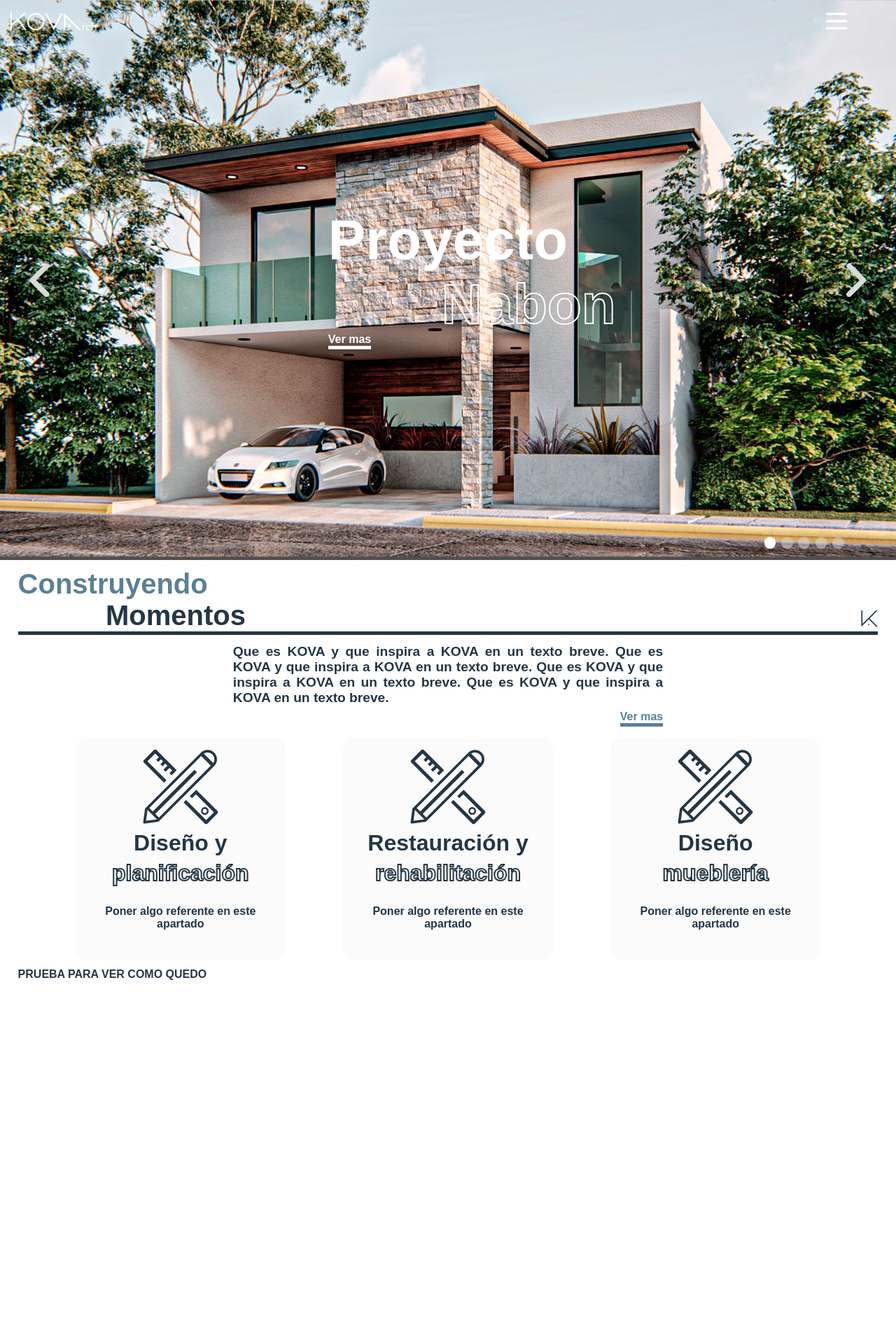
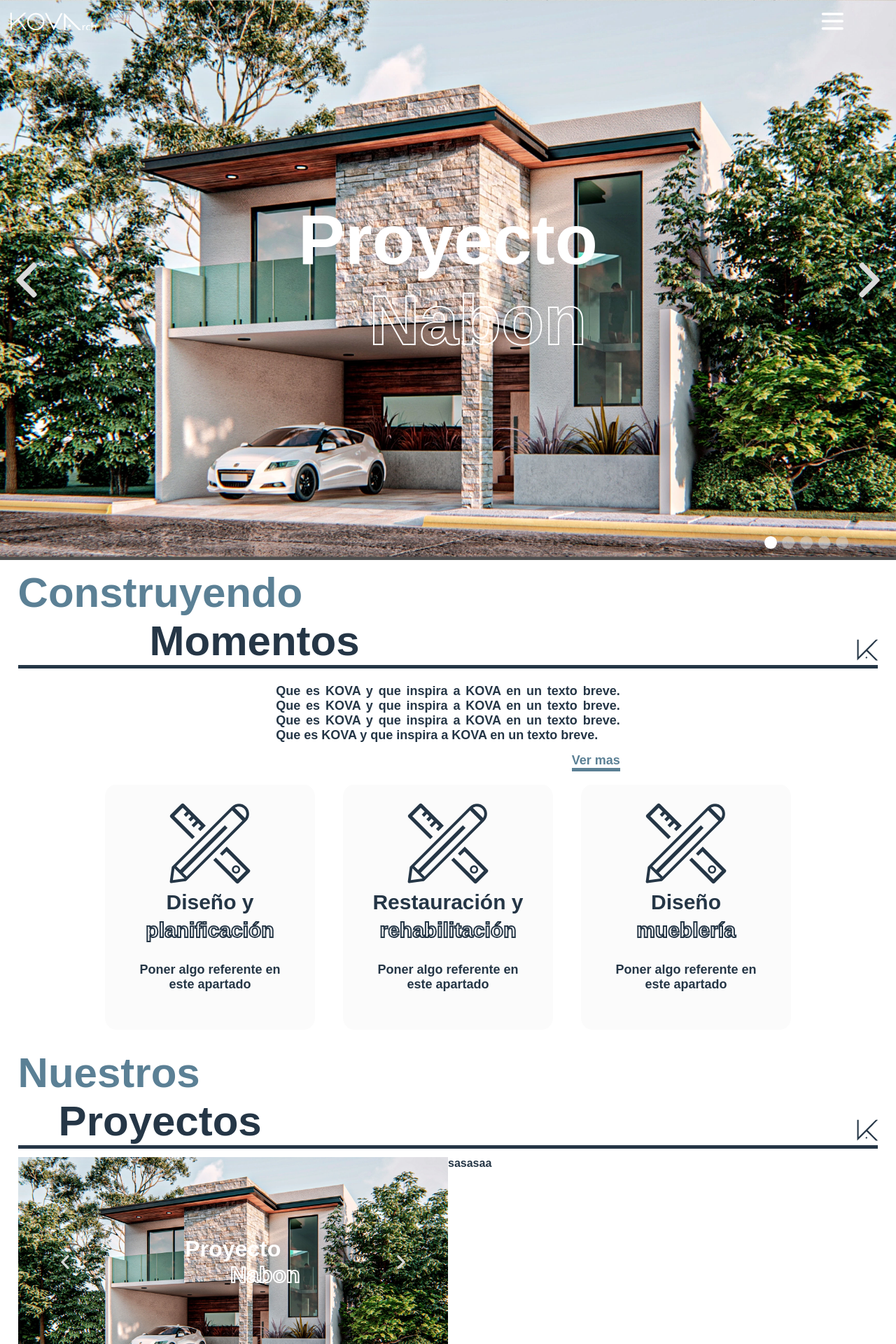
Before and after one commit to Fab1029/KovaFrontend, a React (Vite) app: page / in a window 1280 px wide. Shown: the top 1920 px of the page at 70% size. Before the commit the page ends 1401 px from the top, so only its background shows below. Built offline with nearby package versions, Linux system fonts and the light colour scheme.

Commit message:
refactor(home): refactor home components

```diff
--- a/src/components/InfoCard/InfoCard.css
+++ b/src/components/InfoCard/InfoCard.css
@@ -1,25 +1,27 @@
 .info-card {
-
-    padding: 5%;
-    border-radius: 5%;
-    background-color: #FBFBFB;
+    padding: 5px;
+    width: 300px;
+    height: 350px;
+    margin: 2px 20px;
     display: flex;
     text-align: center;
     align-items: center;
     flex-direction: column;
     justify-content: center;
+    border-radius: 5%;
+    background-color: #FBFBFB;
     transition: background-color 0.3s ease-in-out;
 }
 
 .info-card-title {
     margin: 2% 0;
-    font-size: 200%;
+    font-size: 30px;
     color: #253646;
 
 }
 
 .info-card-subtitle {
-    font-size: 200%;
+    font-size: 30px;
     text-align: right;
     color: transparent;
     -webkit-text-stroke: 2px #253646;
@@ -27,9 +29,9 @@
 }
 
 .info-card-description {
-    width: 90%;
+    width: 80%;
     margin: 10% 0;
-    font-size: 100%;
+    font-size: 18px;
     color: #253646;
 }
 
--- a/src/components/Link/Link.css
+++ b/src/components/Link/Link.css
@@ -12,7 +12,7 @@
 }
 
 .link p {
-    font-size: 100%;
+    font-size: 18px;
 }
 
 .link div {
--- a/src/components/Nav/Nav.css
+++ b/src/components/Nav/Nav.css
@@ -1,12 +1,18 @@
 .nav-bar {
     top: 0;
     width: 100%;
+    padding: 1%;
+    z-index: 1;
     display: flex;
     position: fixed;
-    padding: 1%;
     align-items: center;
     justify-content: space-between;
     background-color: transparent;
+    transition: background-color 0.3s ease-in-out;
+}
+
+.nav-bar-active {
+    background-color: #253646;
 }
 
 .main-kova-img {
@@ -35,10 +41,10 @@
 }
 
 .menu-text {
+    opacity: 0;
+    margin: 0 2%;
     color: white;
-    font-size: 100%;
-    margin: 0 2%;
-    opacity: 0;
+    font-size: 18px;
     transform: translateX(-10px);
     transition: opacity 0.3s ease-in-out, transform 0.3s ease-in-out;
 }
--- a/src/components/ProjectSlider/ProjectSlider.css
+++ b/src/components/ProjectSlider/ProjectSlider.css
@@ -3,23 +3,17 @@
     height: 100%;
     display: flex;
     margin: 0 auto;
+    position: relative;
     align-items: center;
     flex-direction: column;
     justify-content: center;
-}
-
-.project-image {
-    z-index: -1;
-    width: 100%;
-    height: 100%;
-    position: absolute;
     background-size: cover;
     background-position: center;
     background-repeat: no-repeat;
 }
 
 .slider {
-    width: 95%;
+    width: 98%;
     display: flex;
     align-items: center;
     justify-content: space-between;
@@ -52,15 +46,21 @@
     animation: clipReveal 1s ease-in-out forwards;
 }
 
+.name-slider {
+    display: flex;
+    align-items: center;
+    flex-direction: column;
+    justify-content: center;
+
+}
+
 .project-title {
     color: white;
-    font-size: 500%;
     text-align: left;
 }
 
 .project-subtitle {
     color: transparent;
-    font-size: 500%;
     text-align: right;
     margin-right: -20%;
     -webkit-text-stroke: 2px white;
@@ -78,7 +78,7 @@
 
 
 .point {
-    padding: 0.65%;
+    padding: 0.70%;
     margin: 0 0.3%;
     border-radius: 50%;
     cursor: pointer;
--- a/src/components/ProjectSlider/ProjectSlider.jsx
+++ b/src/components/ProjectSlider/ProjectSlider.jsx
@@ -1,7 +1,7 @@
 import React, { useState } from 'react'
 import './ProjectSlider.css'
 
-const ProjectSlider = ({navBar, viewMore}) => {
+const ProjectSlider = ({navBar, font_size}) => {
   /* AQUI DEBE IR LOS 5 PROYECTOS MAS IMPORTANTES O NUEVOS */
   const projects = [
     {title: 'Proyecto', subtitle: 'Nabon', description: 'Proyecto realizado en la provincia de Nabon', image: '/assets/HeaderImage.webp'},
@@ -26,16 +26,15 @@ const ProjectSlider = ({navBar, viewMore}) => {
   }
 
   return (
-    <div key={index} className='project-slider'>
-      <div className='project-image' style={{backgroundImage: `url(${projects[index].image})`}}/>
+    <div key={index} className='project-slider' style={{backgroundImage: `url(${projects[index].image})`}} >
+
       {navBar/*Si el componete project esta en homePage debe llevar un navBar*/}
       {/*El primer slider es un componente donde se renderiza el nombre del proyecto*/}
       <div className='slider'>
         <svg className='left-arrow' viewBox="0, 0, 400,400" onClick={() => handleArrowLeftClick()}><g id="svgg"><path id="path0" d="M273.047 1.840 C 269.930 3.359,250.494 22.418,176.814 96.207 L 84.487 188.672 83.164 193.301 C 81.573 198.866,81.973 204.506,84.342 209.902 C 86.493 214.804,267.140 395.713,272.266 398.099 C 283.397 403.280,291.587 400.392,305.278 386.457 C 316.365 375.172,317.493 373.220,317.538 365.234 C 317.595 355.080,322.531 360.621,238.391 276.367 L 162.128 200.000 238.819 123.242 L 315.511 46.484 316.835 41.855 C 319.898 31.147,317.035 24.220,304.500 12.016 C 291.951 -0.203,283.110 -3.064,273.047 1.840 " stroke="none" fill="#D9D9D9" fill-rule="evenodd"></path></g></svg>
         <div className='name-slider'>
-          <h1 className='project-title'>{projects[index].title}</h1>
-          <h1 className='project-subtitle'>{projects[index].subtitle}</h1>
-          {viewMore}
+          <h1 className='project-title' style={{fontSize: font_size}}>{projects[index].title}</h1>
+          <h1 className='project-subtitle' style={{fontSize: font_size}}>{projects[index].subtitle}</h1>
         </div>
         <svg className='right-arrow' viewBox="0, 0, 400,400" onClick={() => handleArrowRightClick()} ><g id="svgg"><path id="path0" d="M108.203 1.877 C 102.744 4.480,86.623 20.846,84.291 26.154 C 81.970 31.436,81.970 38.875,84.290 44.159 C 85.721 47.416,98.321 60.376,161.939 124.023 L 237.880 200.000 161.610 276.367 C 77.116 360.969,82.385 355.027,82.455 365.625 C 82.507 373.444,84.501 376.938,94.777 387.214 C 107.771 400.208,116.429 403.143,126.953 398.121 C 132.779 395.341,314.967 212.791,316.494 208.203 C 318.171 203.165,317.833 194.797,315.768 190.234 C 313.009 184.142,133.547 4.856,127.344 1.996 C 121.453 -0.719,113.751 -0.767,108.203 1.877 " stroke="none" fill="#D9D9D9" fill-rule="evenodd"></path></g></svg>
       </div>
--- a/src/components/SectionBreafDescription/SectionBreafDescription.css
+++ b/src/components/SectionBreafDescription/SectionBreafDescription.css
@@ -1,5 +1,5 @@
 .section-breaf-description-container-info {
-    width: 50%;
+    width: 40%;
     display: flex;
     margin: 0 auto;
     align-items: center;
@@ -8,10 +8,12 @@
 }
 
 .section-breaf-description-text {
-    font-size: 120%;
+    width: 100%;
+    margin: 2% 0;
+    font-size: 18px;
     color: #253646;
     text-align: justify;
-    width: 100%;
+
 }
 
 .section-breaf-description-container-info a {
@@ -24,6 +26,6 @@
     display: flex;
     list-style: none;
     align-items: center;
-    justify-content: space-evenly;
+    justify-content: center;
 
 }
--- a/src/components/SectionBreafDescription/SectionBreafDescription.jsx
+++ b/src/components/SectionBreafDescription/SectionBreafDescription.jsx
@@ -119,9 +119,6 @@ const SectionBreafDescription = () => {
             /></li>
 
         </ul>
-
-        <p>PRUEBA PARA VER COMO QUEDO</p>
-
     </div>
   )
 }
--- /dev/null
+++ b/src/components/SectionOurProjects/SectionOurProjects.css
@@ -0,0 +1,10 @@
+.section-our-projects-container {
+    display: flex;
+}
+
+
+.section-our-projects-container div {
+    flex: 2;
+    width: 500px;
+    height: 300px;
+}
--- /dev/null
+++ b/src/components/SectionOurProjects/SectionOurProjects.jsx
@@ -0,0 +1,24 @@
+import React from 'react'
+import './SectionOurProjects.css'
+import SectionTitle from '../SectionTitle/SectionTitle'
+import ProjectSlider from '../ProjectSlider/ProjectSlider'
+import Link from '../Link/Link'
+
+
+const SectionOurProjects = () => {
+  return (
+    <div className='section-our-projects'>
+        <SectionTitle title={'Nuestros'} subtitle={'Proyectos'}/>
+        <div className='section-our-projects-container'>
+            <ProjectSlider navBar={''} viewMore={''}/>
+            <div>
+                <p>sasasaa</p>
+                <Link />
+            </div>
+        </div>
+
+    </div>
+  )
+}
+
+export default SectionOurProjects
--- a/src/components/SectionTitle/SectionTitle.css
+++ b/src/components/SectionTitle/SectionTitle.css
@@ -10,7 +10,7 @@
 }
 
 .section-title-title, .section-title-subtitle {
-    font-size: 250%;
+    font-size: 60px;
 }
 
 .section-title-title {
@@ -26,7 +26,7 @@
 }
 
 .title-container svg {
-    width: 2%;
+    width: 2.5%;
     padding: 0.5% 0;
 }
 
--- a/src/pages/Home/Home.jsx
+++ b/src/pages/Home/Home.jsx
@@ -4,15 +4,17 @@ import ProjectSlider from '../../components/ProjectSlider/ProjectSlider.jsx'
 import Link from '../../components/Link/Link.jsx'
 import Nav from '../../components/Nav/Nav.jsx'
 import SectionBreafDescription from '../../components/SectionBreafDescription/SectionBreafDescription.jsx'
+import SectionOurProjects from '../../components/SectionOurProjects/SectionOurProjects.jsx'
 
 const Home = () => {
   return (
     <div>
       <header className='home-header'>
-        <ProjectSlider navBar={<Nav />} viewMore={<Link prompt={'Ver mas'} color={'white'}/>}/>
+        <ProjectSlider navBar={<Nav/>} font_size={'100px'}/>
       </header>
       <main className='home-main'>
         <SectionBreafDescription/>
+        <SectionOurProjects/>
       </main>
 
 
```
Also changed, not shown: src/components/Nav/Nav.jsx (+19 -1 lines).
